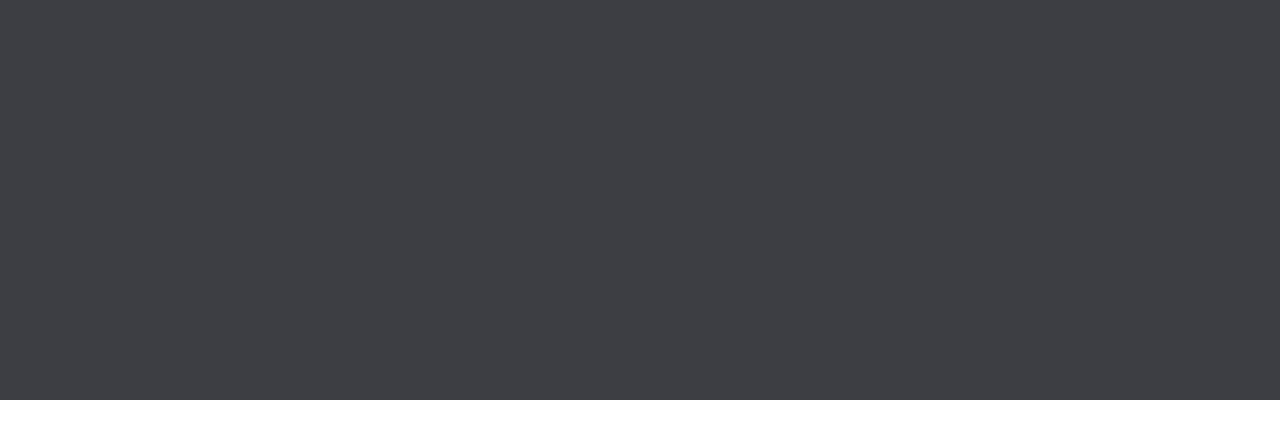
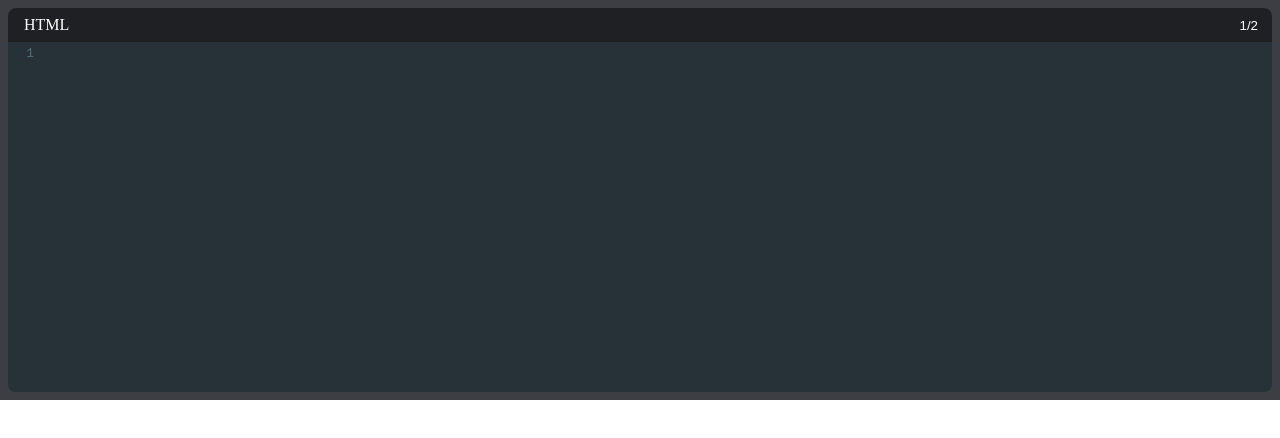
Before and after one commit to K-Daiki-0ne/Codepen_clone, a React (Create React App) app: page / in a window 1280 px wide. Shown: the top 438 px of the page. Built offline with nearby package versions, Linux system fonts and the light colour scheme; the HTML template or start-up script is replaced by a standard one.

Commit message:
modified: Editor component props

```diff
--- a/src/components/Editor/Editor.tsx
+++ b/src/components/Editor/Editor.tsx
@@ -7,27 +7,19 @@ import 'codemirror/mode/css/css';
 import { Controlled as ControlledEditor } from 'react-codemirror2';
 import './Editor.scss';
 
-
-type Props = {
-  props: EditorProps
-}
-
 type EditorProps = {
   language: string;
   displayName: string;
   value: string;
-  onChange: (value: string) => void;
+  onChange: Function;
 }
 
-export const Editor: React.FC<Props> = ({
-  props
+export const Editor: React.FC<EditorProps> = ({
+  language,
+  displayName,
+  value,
+  onChange
 }): JSX.Element => {
-  const {
-    language,
-    displayName,
-    value,
-    onChange
-  } = props
   const [open, setOpen] = useState<boolean>(true);
 
   const handleChange = (editor: any, data: any, value: string): void => {
--- a/src/page/Home.tsx
+++ b/src/page/Home.tsx
@@ -1,5 +1,6 @@
 import React, { useState, useEffect } from 'react';
 import { useLocalStorage } from '../hook/useLocalStorage';
+import { Editor } from '../components/Editor/Editor';
 import './Home.scss';
 
 export const Home: React.FC = (): JSX.Element => {
@@ -24,7 +25,12 @@ export const Home: React.FC = (): JSX.Element => {
 
   return (
     <div className='pane top-pane'>
-
+      <Editor
+        language="xml"
+        displayName="HTML"
+        value={html}
+        onChange={setHtml}
+      />
     </div>
   )
 }
```
